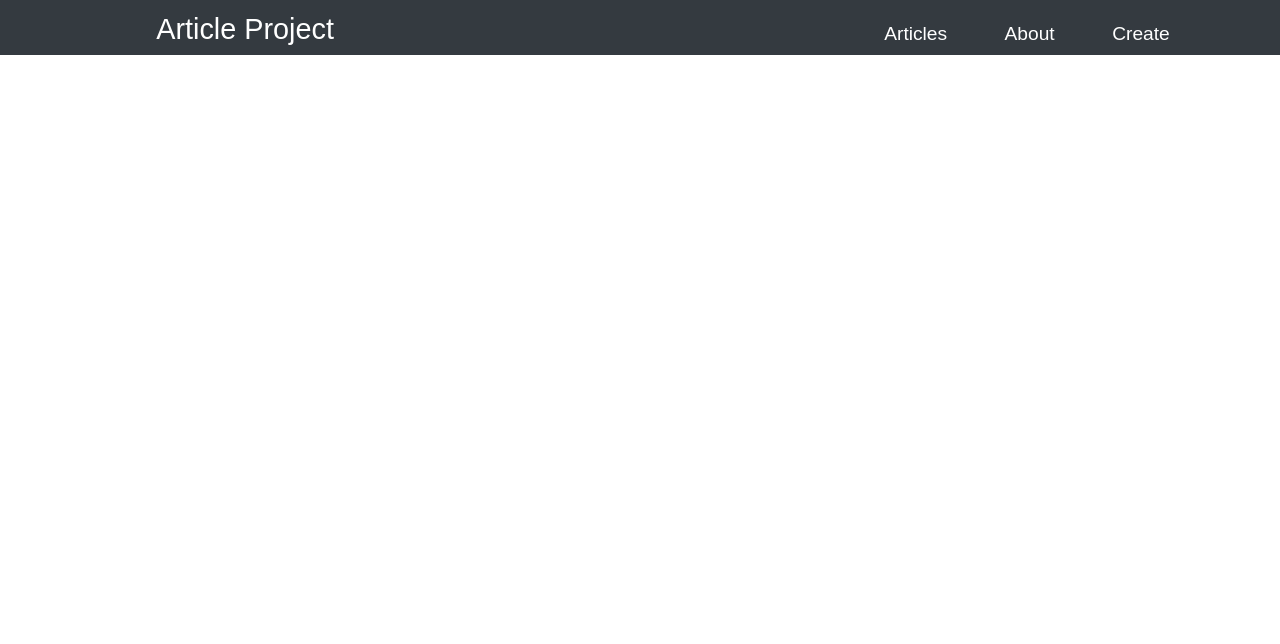
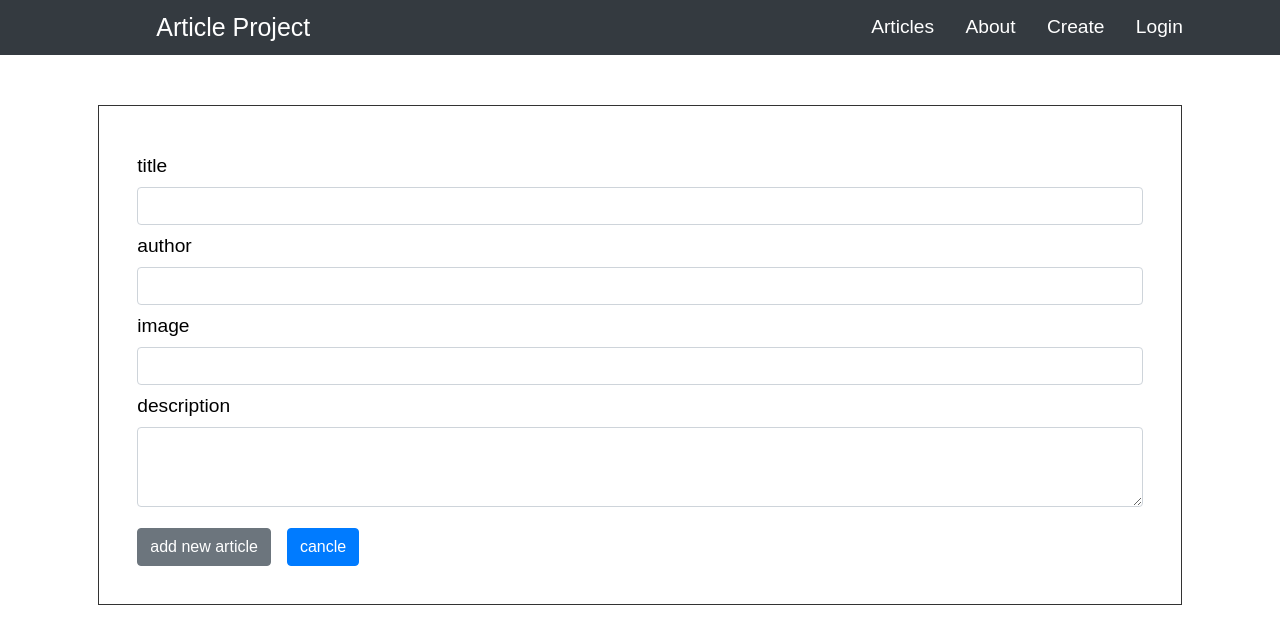
Before and after one commit to nikhea/vueblog, a Vue app: page /newArticles in a window 1280 px wide. Shown: the top 644 px of the page. Built offline with nearby package versions, Linux system fonts and the light colour scheme; no server answers.

Commit message:
added addAdrticules form

```diff
--- a/src/components/Layout/Nav.vue
+++ b/src/components/Layout/Nav.vue
@@ -4,13 +4,16 @@
       <router-link to="/" class="nav_brand">Article Project</router-link>
       <ul>
         <li>
-          <router-link to="#">Articles</router-link>
+          <router-link to="/articules">Articles</router-link>
         </li>
         <li>
           <router-link to="#">About</router-link>
         </li>
         <li>
           <router-link to="/newArticles">Create</router-link>
+        </li>
+          <li>
+          <router-link to="#">Login</router-link>
         </li>
       </ul>
     </div>
@@ -42,7 +45,7 @@ a {
 }
 .nav_brand {
   grid-column: 2/5;
-  font-size: 1.5em;
+  font-size: 1.3em;
 }
 
 ul {
@@ -52,7 +55,7 @@ ul {
   padding: 0px 22px;
 }
 ul > * {
-  margin-top: 10px;
+  margin-top: 3px;
 }
 li {
   padding-bottom: 3px;
--- a/src/components/articules/form/AddArticules.vue
+++ b/src/components/articules/form/AddArticules.vue
@@ -1,5 +1,159 @@
 <template>
-    <div>
+  <div class="container">
+    <div v-show="show" class="Vshow">
+      Pls enter all Fields
+      <span @click="colseX">x</span>
+    </div>
+    <div class="add">
+      <form @submit="newArticle">
+        <div class="form-group">
+          <div class="form-label">title</div>
+          <input type="text" v-model="title" />
+        </div>
+        <div class="form-group">
+          <div class="form-label">author</div>
+          <input type="text" v-model="author" />
+        </div>
+        <div class="form-group">
+          <div class="form-label">image</div>
+          <input type="text" v-model="image" />
+        </div>
+        <div class="form-group">
+          <div class="form-label">description</div>
+          <textarea name id cols="30" rows="10" v-model="description" />
+        </div>
+        <div class="btns">
+          <button class="btn success">add new article</button>
+          <router-link to="/articules">
+            <button class="btn warning">cancle</button>
+          </router-link>
+        </div>
+      </form>
+    </div>
+  </div>
+</template>
 
-    </div>
-</template>
+<script>
+export default {
+  name: "",
+  data() {
+    return {
+      title: "",
+      author: "",
+      image: "",
+      description: "",
+      show: false
+    };
+  },
+  methods: {
+    newArticle: function(e) {
+      e.preventDefault();
+      if (!this.title || !this.author || !this.image || !this.description) {
+        this.show = true;
+      }
+      if (this.title || this.author || this.image || this.description) {
+        this.show = false;
+      }
+    },
+    colseX: function() {
+      this.show = false;
+    }
+  },
+  created() {
+    if (this.show !== true || this.show === true) {
+      setInterval(() => {
+        this.show = false;
+        //  console.log('dfffghujjii')
+      }, 3000);
+
+    }
+  }
+};
+</script>
+
+
+<style scoped>
+.add {
+  border: 0.5px solid rgb(51, 51, 51);
+  margin: 2em;
+  padding: 2em;
+}
+input,
+textarea {
+  display: block;
+  width: 100%;
+  height: calc(1.5em + 0.75rem + 2px);
+  padding: 0.375rem 0.75rem;
+  font-size: 1rem;
+  font-weight: 400;
+  line-height: 1.5;
+  color: #495057;
+  background-color: #fff;
+  background-clip: padding-box;
+  border: 1px solid #ced4da;
+  border-radius: 0.25rem;
+  transition: border-color 0.15s ease-in-out, box-shadow 0.15s ease-in-out;
+}
+textarea {
+  height: 10vh;
+}
+.form-label {
+  display: inline-block;
+  /* margin-bottom: 0.5rem; */
+  padding: 10px 0px;
+}
+.btn {
+  margin-right: 1rem;
+  display: inline-block;
+  font-weight: 400;
+  color: #212529;
+  text-align: center;
+  vertical-align: middle;
+  -webkit-user-select: none;
+  -moz-user-select: none;
+  user-select: none;
+  background-color: transparent;
+  border: 1px solid transparent;
+  padding: 0.375rem 0.75rem;
+  font-size: 1rem;
+  line-height: 1.5;
+  border-radius: 0.25rem;
+  transition: color 0.15s ease-in-out, background-color 0.15s ease-in-out,
+    border-color 0.15s ease-in-out, box-shadow 0.15s ease-in-out;
+}
+.btns {
+  margin-top: 21px;
+}
+.success {
+  color: #fff;
+  background-color: #6c757d;
+  border-color: #6c757d;
+}
+.warning {
+  color: #fff;
+  background-color: #007bff;
+  border-color: #007bff;
+}
+.success:hover {
+  background: var(--gray-dark);
+}
+.warning:hover {
+  background: var(--info);
+}
+.Vshow {
+  text-align: center;
+  padding: 20px 0px;
+  background: red;
+  /* width: 50em; */
+  margin: 10px 20px;
+}
+.Vshow > span {
+  border-radius: 50px;
+  background: rgb(189, 51, 51);
+  padding: 3px 10px;
+  font-size: 22px;
+  margin-left: 32px;
+  cursor: pointer;
+  color: #fff;
+}
+</style>
--- a/src/router/index.js
+++ b/src/router/index.js
@@ -2,7 +2,7 @@ import Vue from 'vue';
 import VueRouter from 'vue-router';
 import Landing from '../components/Landing.vue';
 import Articules from '../components/articules/articlules.vue'
-
+import AddArticules from '../components/articules/form/AddArticules.vue'
 Vue.use(VueRouter);
 
 const routes = [
@@ -15,6 +15,11 @@ const routes = [
 		path: '/articules',
 		name: 'Articules',
 		component: Articules
+	},
+	{
+		path: '/newArticles',
+		name: 'AddArticules',
+		component: AddArticules
 	}
 ];
 
```
